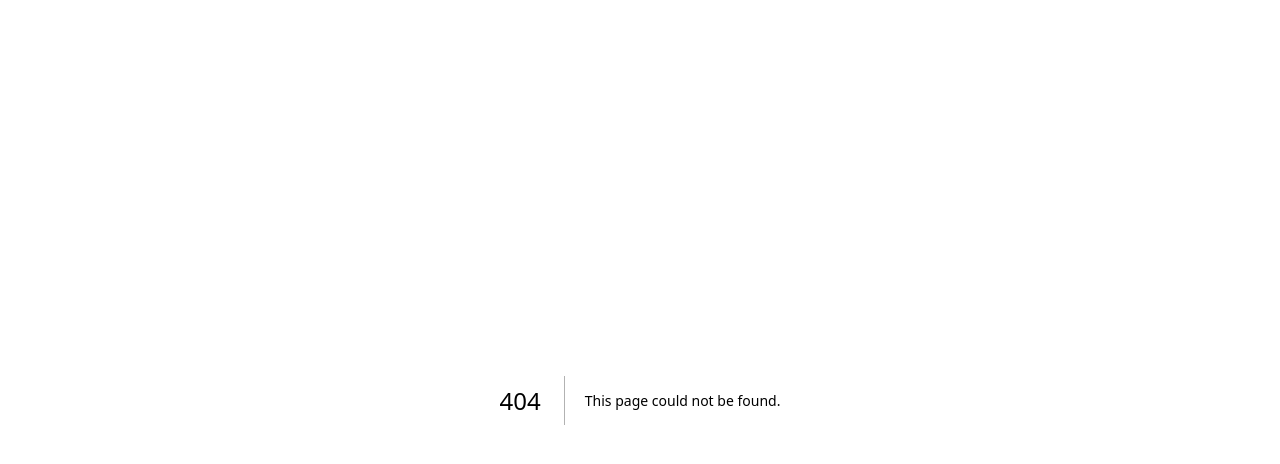
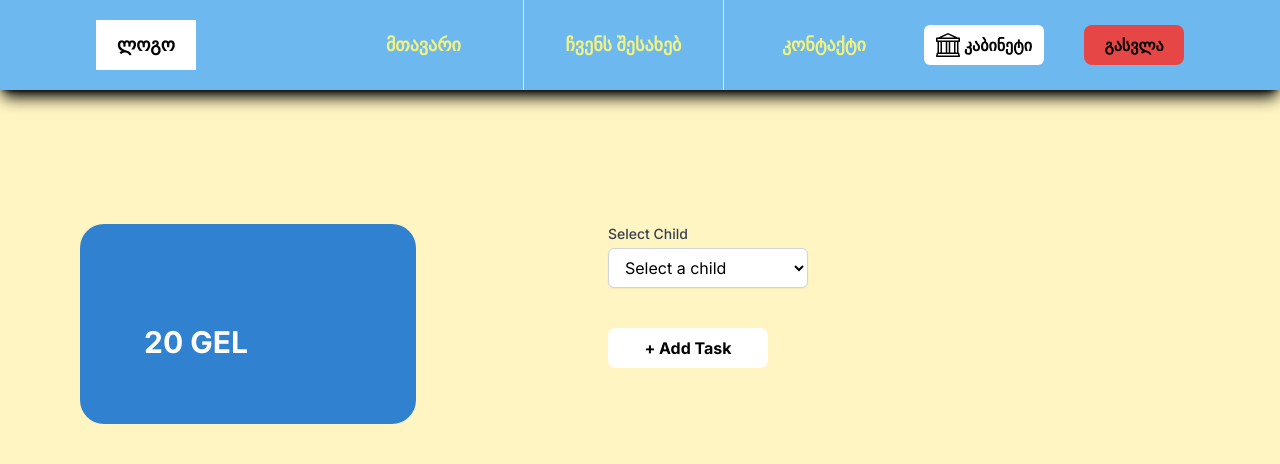
Before and after one commit to TechXplore-Challenge-Accepted/kidsgoals-frontend, a Next.js app: page /cabinet in a window 1280 px wide. Before the commit this address had no page. Shown: the top 464 px of the page. Built offline with nearby package versions, Linux system fonts and the light colour scheme.

Commit message:
styling cabinet page

```diff
--- /dev/null
+++ b/app/(dashboard)/cabinet/page.tsx
@@ -0,0 +1,68 @@
+"use client";
+
+import AddTask from "@/components/AddTask";
+import SelectChild from "@/components/SelectChild";
+import { useState } from "react";
+
+interface Task {
+  name: string;
+  description: string;
+  wage: number;
+}
+
+const CabinetPage = () => {
+  const [isModalOpen, setIsModalOpen] = useState(false);
+  const [tasks, setTasks] = useState<Task[]>([]);
+
+  const handleAddTaskClick = () => {
+    setIsModalOpen(true);
+  };
+
+  const handleModalClose = () => {
+    setIsModalOpen(false);
+  };
+
+  const handleSaveTask = (newTask: Task) => {
+    setTasks([...tasks, newTask]);
+    setIsModalOpen(false);
+  };
+
+  return (
+    <section className="w-full min-h-screen bg-[#FFF5C2] py-36">
+      <div className="w-full p-20 flex justify-between">
+        <div className="w-[500px] computer:w-[600px] h-[200px] computer:h-[300px] bg-[#3081D0] rounded-3xl p-16 flex flex-col justify-end">
+          <p className="text-3xl font-bold text-white">20 GEL</p>
+        </div>
+        <div className="w-[800px] computer:flex computer:justify-around px-48 computer:px-0">
+          <SelectChild />
+          <div className="w-[400px]">
+            <button
+              onClick={handleAddTaskClick}
+              className="bg-white h-10 w-40 rounded-lg font-bold"
+            >
+              + Add Task
+            </button>
+            {tasks.map((task, index) => (
+              <div
+                key={index}
+                className="w-full h-[150px] p-4 bg-white mt-4 rounded-md shadow-md flex flex-col justify-between"
+              >
+                <p className="text-xl font-semibold">{task.name}</p>
+                <p className="text-base">{task.description}</p>
+                <p className="w-20 h-8 flex justify-center items-center text-sm font-semibold text-white bg-[#6DB9EF] rounded-sm">
+                  {task.wage} GEL
+                </p>
+              </div>
+            ))}
+          </div>
+
+          {isModalOpen && (
+            <AddTask onSave={handleSaveTask} onClose={handleModalClose} />
+          )}
+        </div>
+      </div>
+    </section>
+  );
+};
+
+export default CabinetPage;
--- /dev/null
+++ b/app/(dashboard)/page.tsx
@@ -0,0 +1,9 @@
+export default function Home() {
+  return (
+    <section className="w-full min-h-screen bg-[#FFF5C2] py-36">
+      <div className="w-full p-20 flex justify-between">
+        <h1>Home Page</h1>
+      </div>
+    </section>
+  );
+}
--- a/app/layout.tsx
+++ b/app/layout.tsx
@@ -1,6 +1,7 @@
 import type { Metadata } from "next";
 import { Inter } from "next/font/google";
 import "./globals.css";
+import Header from "@/components/Header";
 
 const inter = Inter({ subsets: ["latin"] });
 
@@ -16,7 +17,10 @@ export default function RootLayout({
 }>) {
   return (
     <html lang="en">
-      <body className={inter.className}>{children}</body>
+      <body className={inter.className}>
+        <Header />
+        {children}
+      </body>
     </html>
   );
 }
--- a/app/page.tsx
+++ /dev/null
@@ -1,86 +0,0 @@
-"use client";
-
-import { useState } from "react";
-
-import AddTask from "@/components/AddTask";
-import LogoutButton from "@/components/LogoutBtn";
-import SelectChild from "@/components/SelectChild";
-
-interface Task {
-  name: string;
-  description: string;
-  wage: number;
-}
-
-export default function Home() {
-  const [isModalOpen, setIsModalOpen] = useState(false);
-  const [tasks, setTasks] = useState<Task[]>([]);
-
-  const handleAddTaskClick = () => {
-    setIsModalOpen(true);
-  };
-
-  const handleModalClose = () => {
-    setIsModalOpen(false);
-  };
-
-  const handleSaveTask = (newTask: Task) => {
-    setTasks([...tasks, newTask]);
-    setIsModalOpen(false);
-  };
-
-  return (
-    <section className="w-full min-h-screen bg-[#FFF5C2]">
-      <header className="w-full h-[90px] bg-[#6DB9EF] flex items-center justify-between px-24 shadow-lg shadow-black">
-        <p className="h-[50px] w-[100px] bg-white flex items-center justify-center text-lg font-bold">
-          ლოგო
-        </p>
-        <nav className="h-full">
-          <ul className="flex items-center text-[#F4F27E] font-semibold text-lg h-full">
-            <li className="h-full w-[200px] border-r border-r-[#F4F27E] flex justify-center items-center cursor-pointer hover:bg-white transition-colors duration-300 ease-in-out">
-              მთავარი
-            </li>
-            <li className="h-full w-[200px] border-r border-r-[#F4F27E] flex justify-center items-center cursor-pointer hover:bg-white transition-colors duration-300 ease-in-out">
-              ჩვენს შესახებ
-            </li>
-            <li className="h-full w-[200px] flex justify-center items-center cursor-pointer hover:bg-white transition-colors duration-300 ease-in-out">
-              კონტაქტი
-            </li>
-          </ul>
-        </nav>
-        <LogoutButton />
-      </header>
-
-      <div className="w-full p-20 flex justify-between">
-        <div className="w-[600px] h-[300px] bg-[#3081D0] rounded-3xl p-16 flex flex-col justify-end">
-          <p className="text-3xl font-bold text-white">20 GEL</p>
-        </div>
-        <div className="w-[800px] flex justify-around">
-          <SelectChild />
-          <div className="w-[400px]">
-            <button
-              onClick={handleAddTaskClick}
-              className="bg-white h-10 w-40 rounded-lg font-bold"
-            >
-              + Add Task
-            </button>
-            {tasks.map((task, index) => (
-              <div
-                key={index}
-                className="w-full h-[150px] p-4 bg-white mt-4 rounded-md shadow-md"
-              >
-                <p className="text-xl font-semibold">{task.name}</p>
-                <p className="text-base mt-2">{task.description}</p>
-                <p className="text-base mt-2">{task.wage} GEL</p>
-              </div>
-            ))}
-          </div>
-
-          {isModalOpen && (
-            <AddTask onSave={handleSaveTask} onClose={handleModalClose} />
-          )}
-        </div>
-      </div>
-    </section>
-  );
-}
--- /dev/null
+++ b/components/Header.tsx
@@ -0,0 +1,43 @@
+import Link from "next/link";
+import { BsBank } from "react-icons/bs";
+import LogoutButton from "./LogoutBtn";
+
+const Header = () => {
+  return (
+    <header className="absolute top-0 z-500 w-full h-[90px] bg-[#6DB9EF] flex items-center justify-between px-24 shadow-lg shadow-black">
+      <div className="w-[300px]">
+        <p className="h-[50px] w-[100px] bg-white flex items-center justify-center text-lg font-bold">
+          ლოგო
+        </p>
+      </div>
+
+      <nav className="h-full">
+        <ul className="flex items-center text-[#F4F27E] font-semibold text-lg h-full">
+          <Link href="/" className="h-full w-[200px]">
+            <li className="h-full border-r border-r-[#F4F27E] flex justify-center items-center cursor-pointer hover:bg-white transition-colors duration-300 ease-in-out">
+              მთავარი
+            </li>
+          </Link>
+
+          <li className="h-full w-[200px] border-r border-r-[#F4F27E] flex justify-center items-center cursor-pointer hover:bg-white transition-colors duration-300 ease-in-out">
+            ჩვენს შესახებ
+          </li>
+          <li className="h-full w-[200px] flex justify-center items-center cursor-pointer hover:bg-white transition-colors duration-300 ease-in-out">
+            კონტაქტი
+          </li>
+        </ul>
+      </nav>
+      <div className="w-[300px] flex justify-end gap-10">
+        <Link href="/cabinet">
+          <button className="flex items-center gap-1 font-semibold bg-white py-2 px-3 rounded-md">
+            <BsBank className="text-2xl" /> კაბინეტი
+          </button>
+        </Link>
+
+        <LogoutButton />
+      </div>
+    </header>
+  );
+};
+
+export default Header;
--- a/components/LogoutBtn.tsx
+++ b/components/LogoutBtn.tsx
@@ -14,7 +14,7 @@ const LogoutButton = () => {
   return (
     <button
       onClick={handleLogout}
-      className="w-[100px] h-10 bg-[#e74646] border-none rounded-lg font-semibold"
+      className="w-[100px] h-10 bg-[#e74646] hover:bg-[#f36d6d] border-none rounded-lg font-semibold"
     >
       გასვლა
     </button>
--- a/components/SelectChild.tsx
+++ b/components/SelectChild.tsx
@@ -12,7 +12,7 @@ const SelectChild = () => {
   };
 
   return (
-    <div className="w-[200px]">
+    <div className="w-[200px] mb-10 computer:mb-0">
       <label
         htmlFor="child-select"
         className="block text-sm font-medium text-gray-700"
--- a/tailwind.config.ts
+++ b/tailwind.config.ts
@@ -7,6 +7,12 @@ const config: Config = {
     "./app/**/*.{js,ts,jsx,tsx,mdx}",
   ],
   theme: {
+    screens: {
+      tablet: "640px",
+      laptop: "980px",
+      desktop: "1280px",
+      computer: "1600px",
+    },
     extend: {
       backgroundImage: {
         "gradient-radial": "radial-gradient(var(--tw-gradient-stops))",
```
